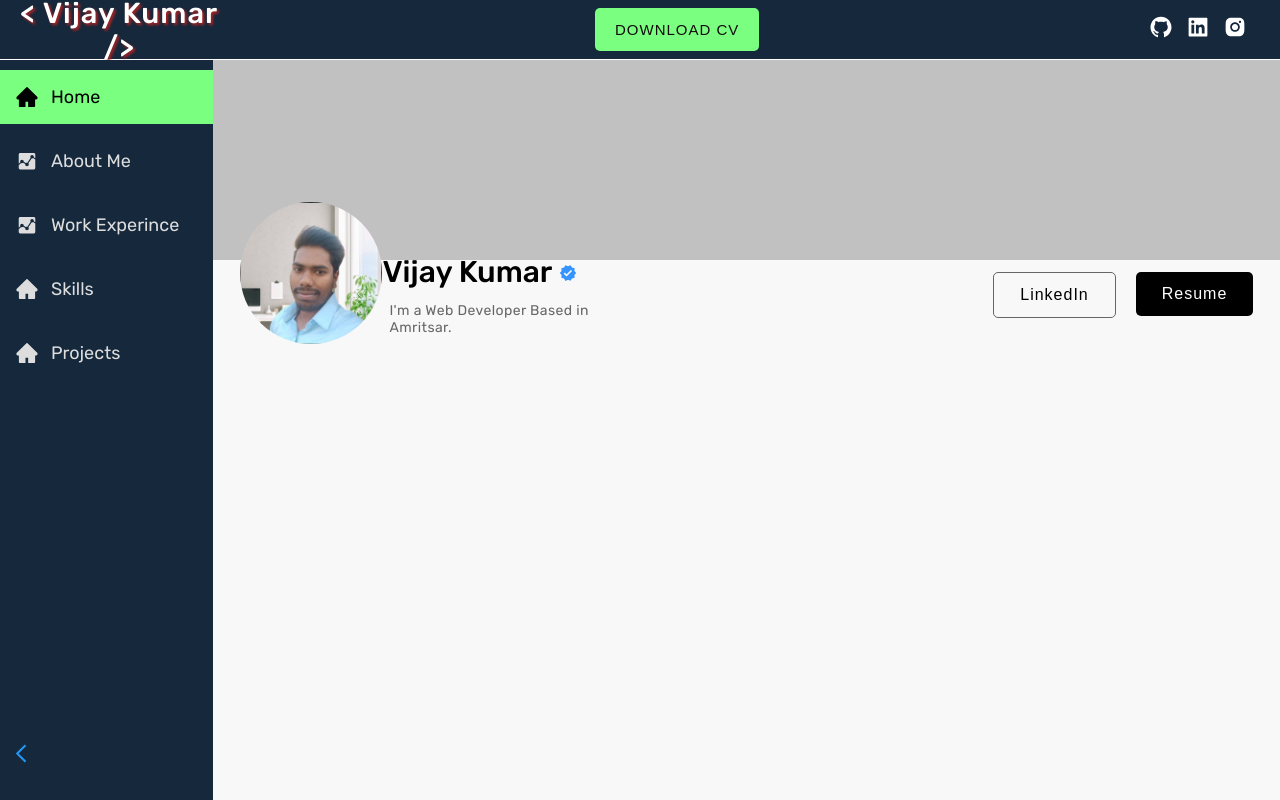
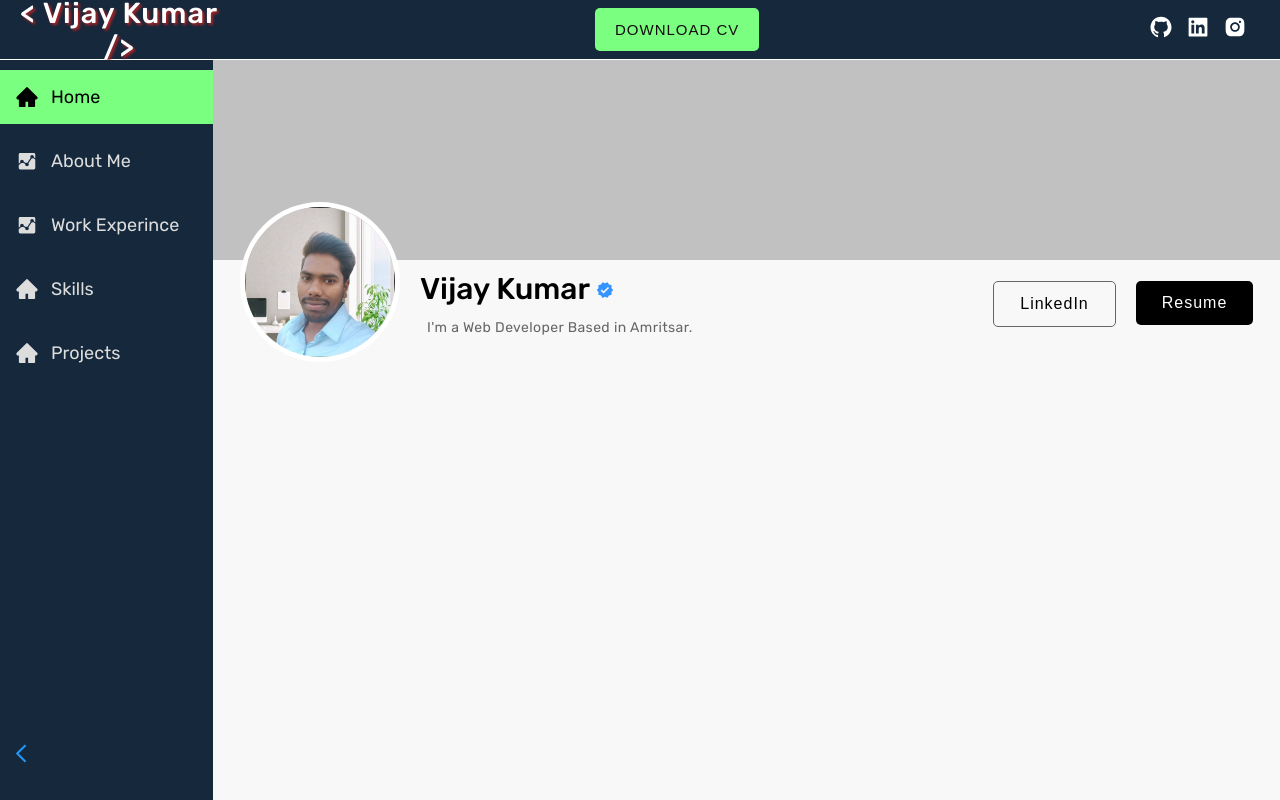
Before and after one commit to Vijaykumar308/portfolio, a React (Create React App) app: page / in a window 1280 px wide. Built offline with nearby package versions, Linux system fonts and the light colour scheme; the HTML template or start-up script is replaced by a standard one.

Commit message:
fixed some issue in home page

```diff
--- a/src/Pages/Home/home.css
+++ b/src/Pages/Home/home.css
@@ -20,13 +20,14 @@
 .profileContant{
     display: flex;
     align-items: center;
-    width: 38%;
-    justify-content: space-between;
 }
 .name{
     font-size: 30px;
     font-weight: 500;
     margin-top: 4rem;
+}
+.profileDetials{
+    margin-left: 2rem;
 }
 .profileDetials > p{
     color: #666;
@@ -41,6 +42,7 @@
 .profileImage img{
     width: 100%;
     border-radius: 100%;
+    border: 5px solid #fff;
 }
 .profileRightSide{
     display: flex;
```
